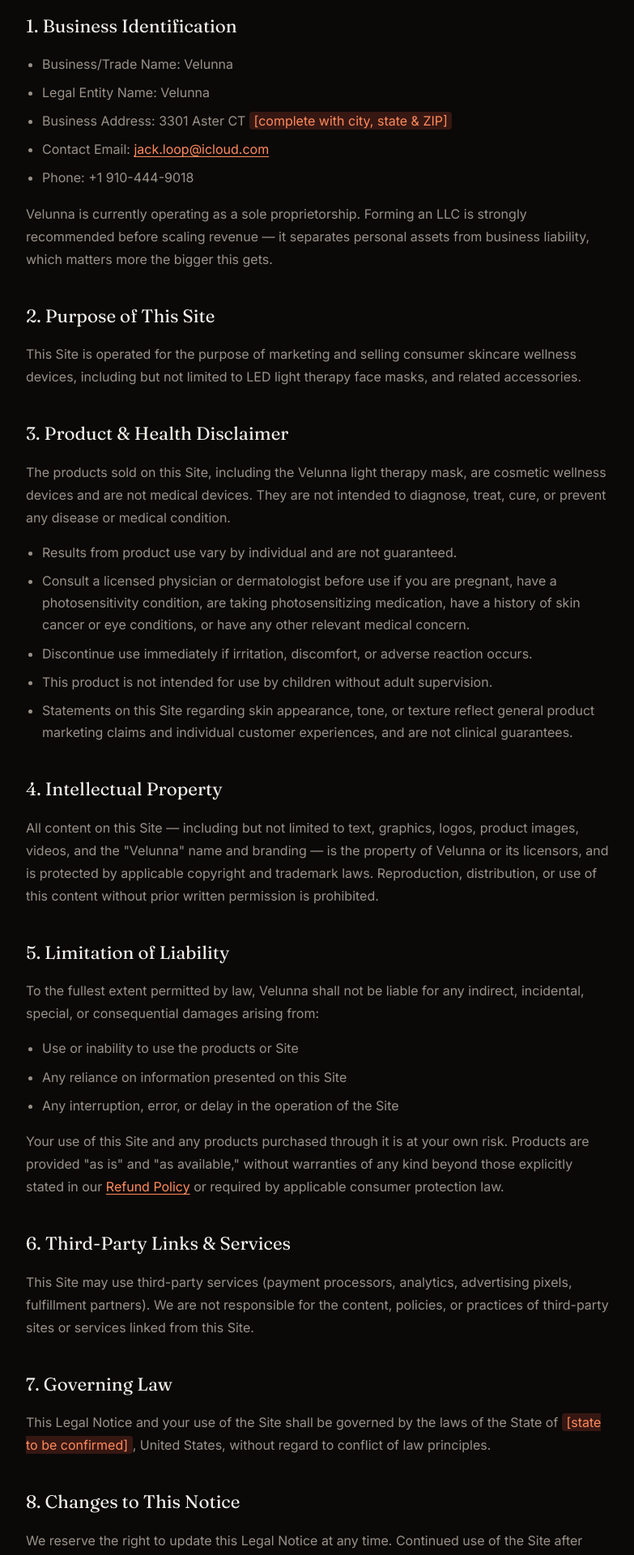
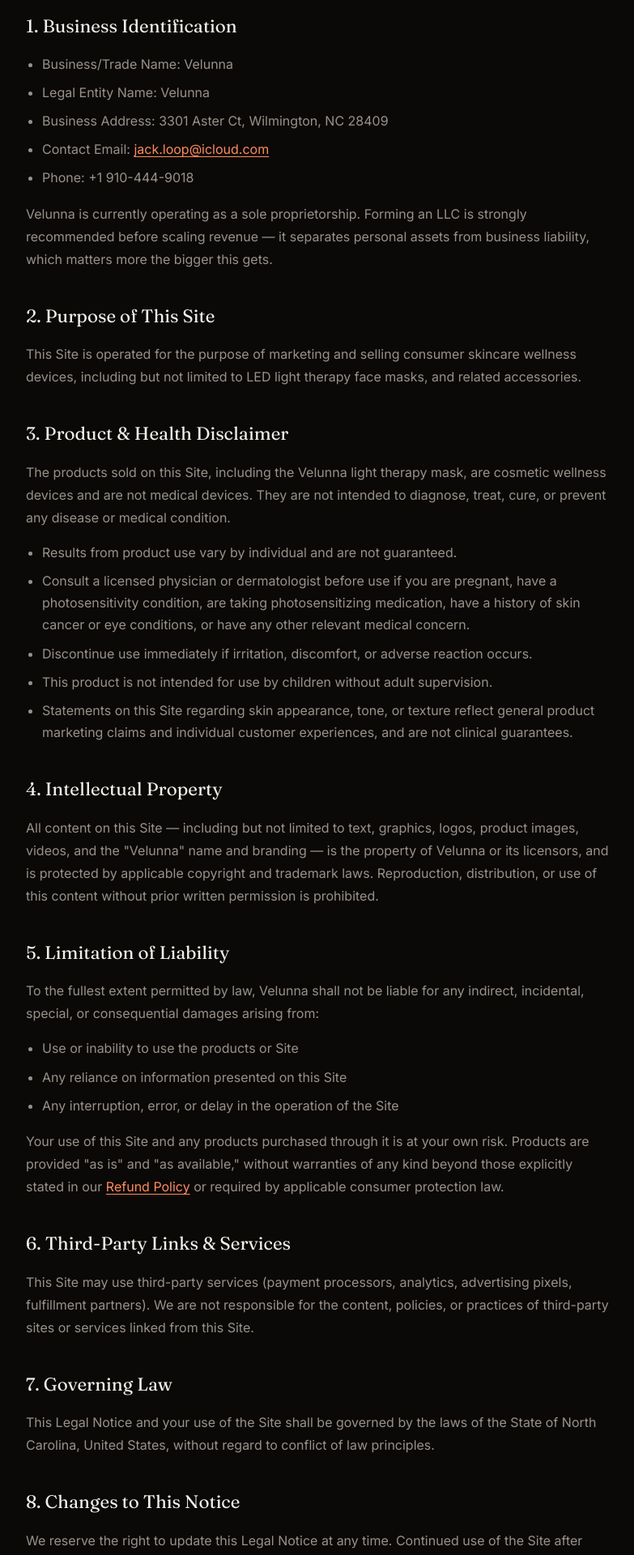
Before and after one commit to Xavier-hacer/shopify-storefront-, a Next.js app: page /legal-notice in a window 1280 px wide. Shown: the part 400-2320 px from the top of the page at 81% size, without its empty margins (248-1031 px from the left). Built offline with nearby package versions, Linux system fonts and the light colour scheme.

Commit message:
Fill in return address and governing-law state
Business/return address: 3301 Aster Ct, Wilmington, NC 28409.
Governing law set to North Carolina in both the Terms of Service
and Legal Notice. No more unfilled placeholders on the policy pages.

```diff
--- a/src/app/legal-notice/page.tsx
+++ b/src/app/legal-notice/page.tsx
@@ -17,10 +17,7 @@
       <ul>
         <li>Business/Trade Name: Velunna</li>
         <li>Legal Entity Name: Velunna</li>
-        <li>
-          Business Address: 3301 Aster CT{" "}
-          <mark>[complete with city, state &amp; ZIP]</mark>
-        </li>
+        <li>Business Address: 3301 Aster Ct, Wilmington, NC 28409</li>
         <li>
           Contact Email:{" "}
           <a href="mailto:jack.loop@icloud.com">jack.loop@icloud.com</a>
@@ -117,8 +114,8 @@
       <h2>7. Governing Law</h2>
       <p>
         This Legal Notice and your use of the Site shall be governed by
-        the laws of the State of <mark>[state to be confirmed]</mark>,
-        United States, without regard to conflict of law principles.
+        the laws of the State of North Carolina, United States, without
+        regard to conflict of law principles.
       </p>
 
       <h2>8. Changes to This Notice</h2>
--- a/src/app/refund-policy/page.tsx
+++ b/src/app/refund-policy/page.tsx
@@ -21,7 +21,7 @@
         To start a return, you can contact us at{" "}
         <a href="mailto:jack.loop@icloud.com">jack.loop@icloud.com</a>.
         Please note that returns will need to be sent to the following
-        address: <mark>[Add your return address]</mark>
+        address: 3301 Aster Ct, Wilmington, NC 28409.
       </p>
       <p>
         If your return is accepted, we&apos;ll send you a return shipping
--- a/src/app/terms-of-service/page.tsx
+++ b/src/app/terms-of-service/page.tsx
@@ -491,9 +491,8 @@
         These Terms of Service and any separate agreements whereby we
         provide you Services shall be governed by and construed in
         accordance with the federal and state or territorial courts in
-        the jurisdiction where Velunna is headquartered (
-        <mark>state to be confirmed</mark>). You and Velunna consent to
-        venue and personal jurisdiction in such courts.
+        North Carolina, where Velunna is headquartered. You and Velunna
+        consent to venue and personal jurisdiction in such courts.
       </p>
 
       <h2>Section 22 &mdash; Headings</h2>
```
